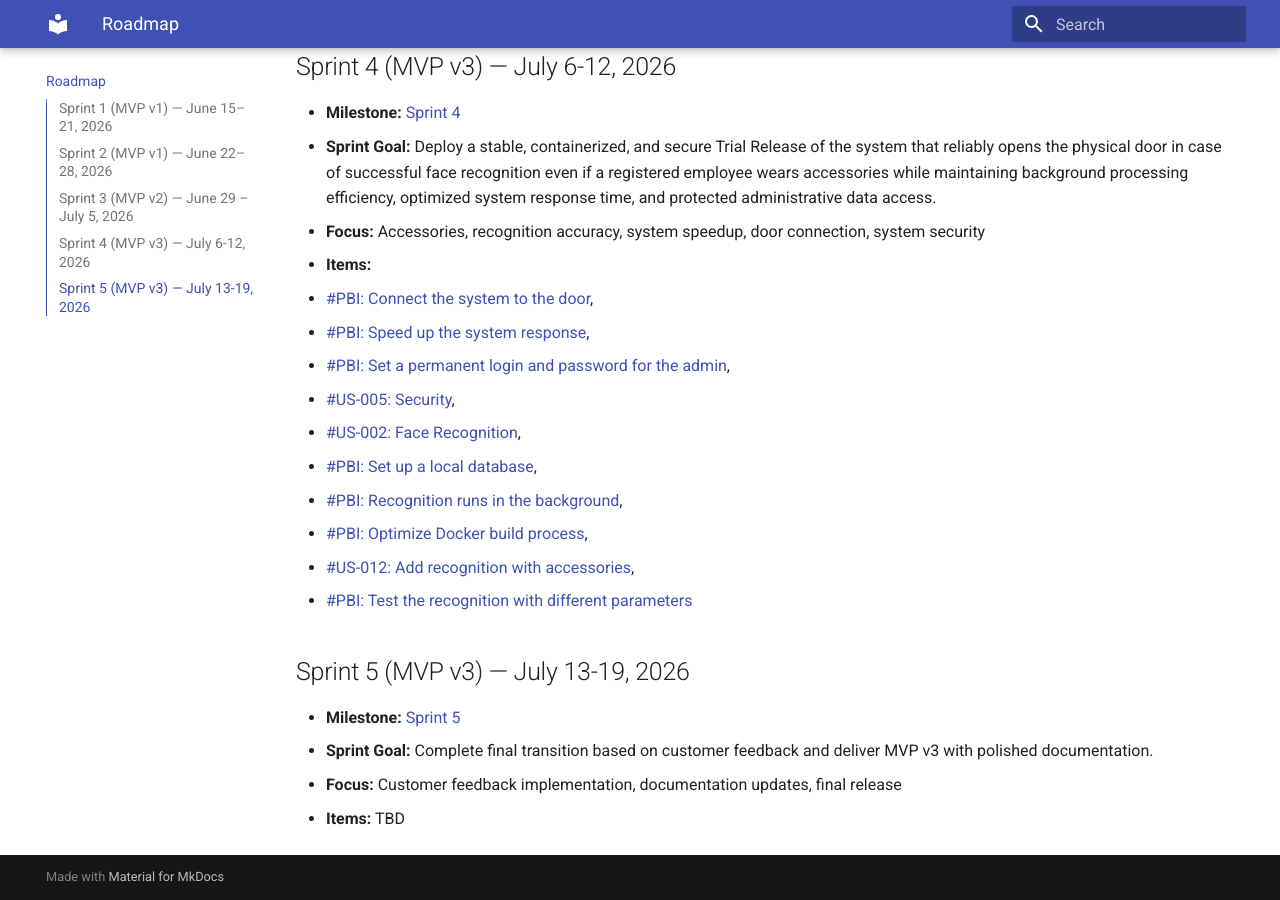
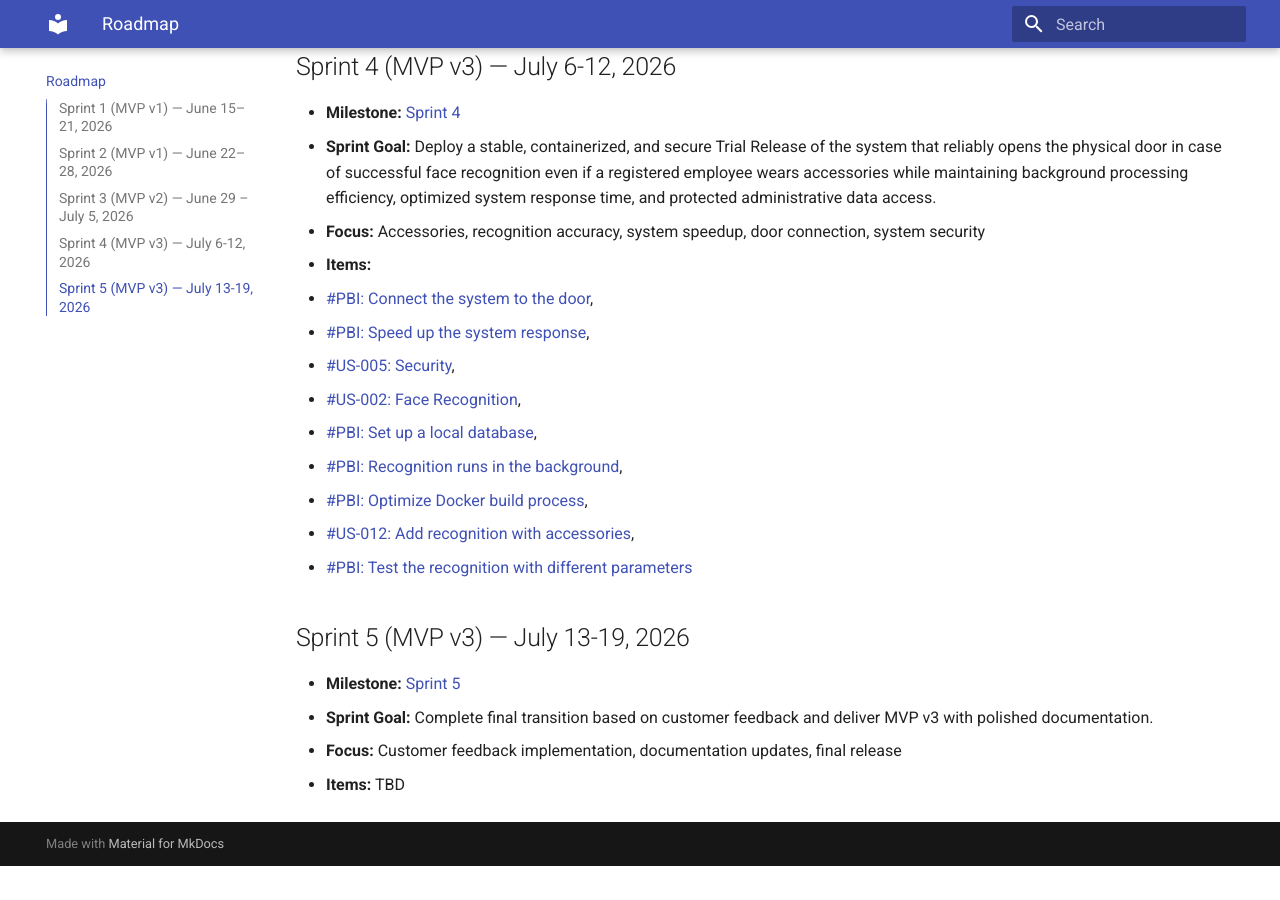
Before and after one commit to Innopolis-Robotics-Society/FaceGuardV3, an MkDocs documentation site: the page built from docs/roadmap.md, in a window 1280 px wide and 900 px high, scrolled down 1579 px. Built offline with MkDocs 1.6.1 and Material for MkDocs 9.7.7, drawn with Linux system fonts in a browser that asks for light colours; after the commit the page ends 2445 px from its top, so only the background shows below that.

Commit message:
Update roadmap.md

```diff
--- a/docs/roadmap.md
+++ b/docs/roadmap.md
@@ -45,7 +45,6 @@
 - **Items:**
   - [#PBI: Connect the system to the door](https://github.com/Innopolis-Robotics-Society/FaceGuardV3/issues/194),
   - [#PBI: Speed up the system response](https://github.com/Innopolis-Robotics-Society/FaceGuardV3/issues/171),
-  - [#PBI: Set a permanent login and password for the admin](https://github.com/Innopolis-Robotics-Society/FaceGuardV3/issues/195),
   - [#US-005: Security](https://github.com/Innopolis-Robotics-Society/FaceGuardV3/issues/44),
   - [#US-002: Face Recognition](https://github.com/Innopolis-Robotics-Society/FaceGuardV3/issues/41),
   - [#PBI: Set up a local database](https://github.com/Innopolis-Robotics-Society/FaceGuardV3/issues/196),
```
